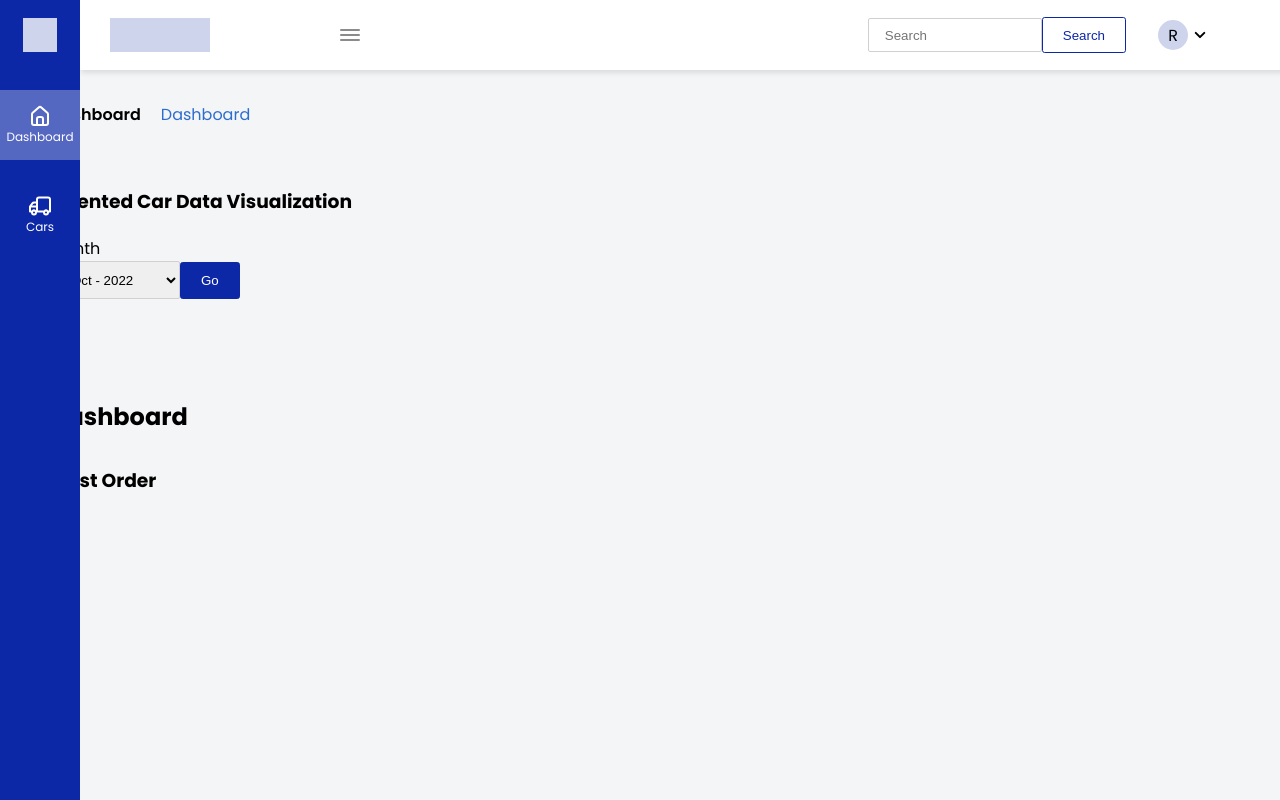
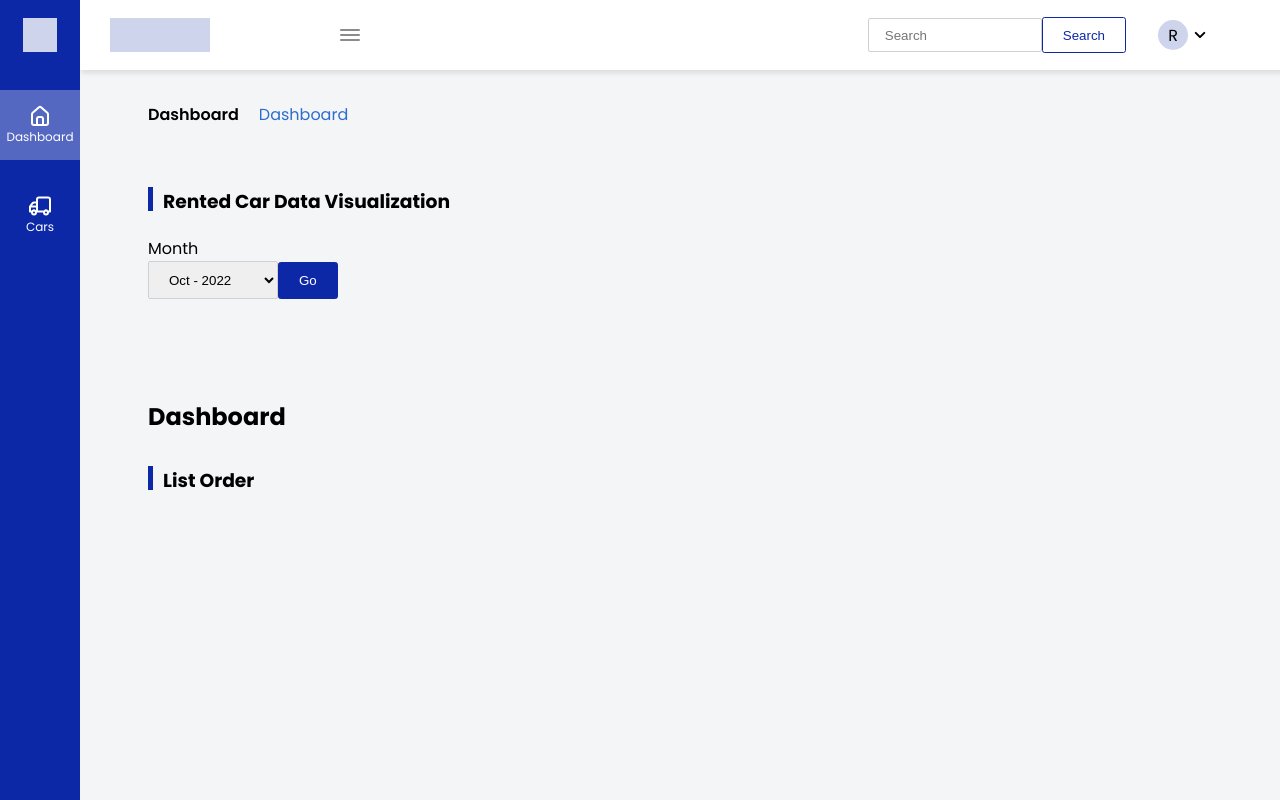
Before and after one commit to rakinggaman/binarcarplatinum, a React (Vite) app: page /dashboard in a window 1280 px wide. Built offline with nearby package versions, Linux system fonts and the light colour scheme; no server answers; sample sign-in values are in the browser's storage.

Commit message:
fix : dashboard stle

```diff
--- a/src/sass/components/Dashboard/Dashboard.scss
+++ b/src/sass/components/Dashboard/Dashboard.scss
@@ -1,7 +1,8 @@
+
 .dashboard {
   // height: 100vh;
   margin-top: 70px;
-  margin-left: 2px;
+  margin-left: 100px;
   max-width: 1300px;
   padding: 0 1rem;
 
--- a/src/sass/layouts/Navbar.scss
+++ b/src/sass/layouts/Navbar.scss
@@ -3,7 +3,6 @@
   margin-top: 100px;
   position: sticky;
   position: -webkit-sticky;
-  top: 11%;
 
   .menu-title {
     margin: 40px 0 20px 30px;
```
